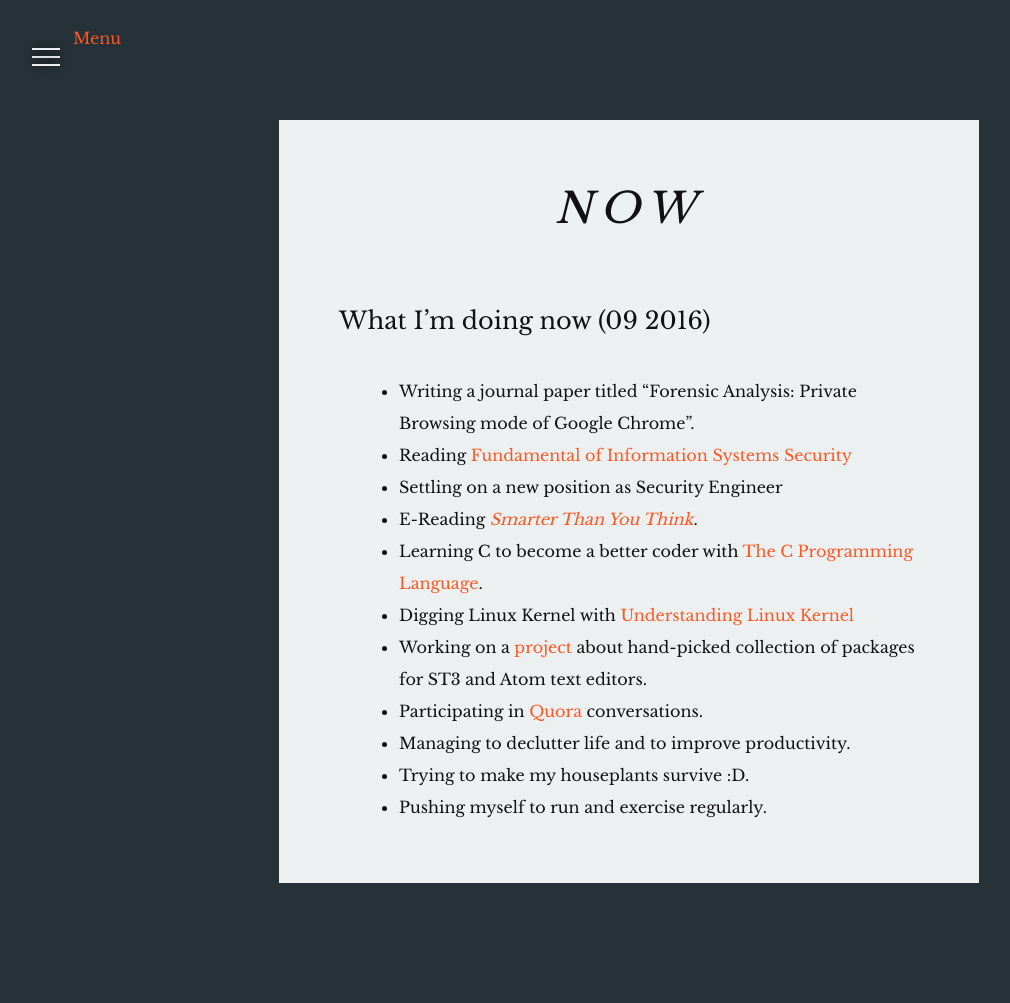
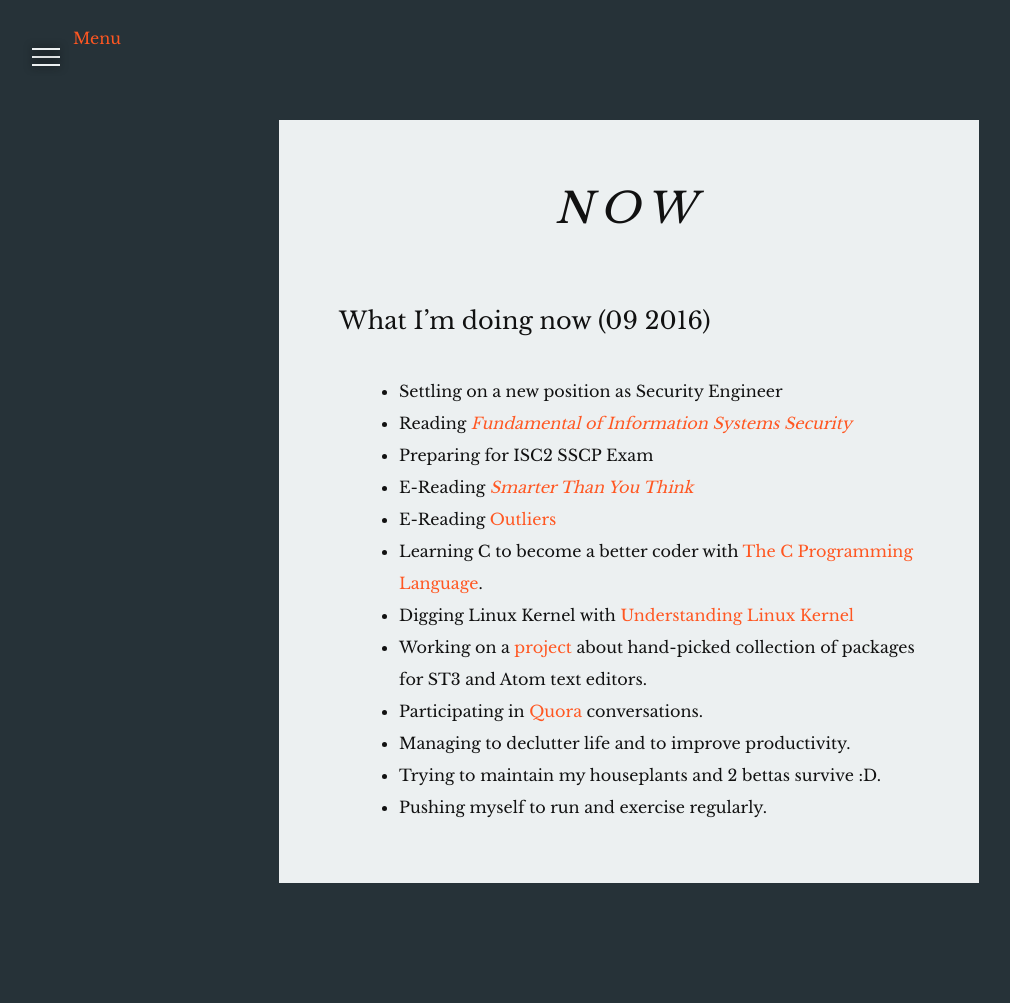
Before and after one commit to aungthurhahein/aungthurhahein.github.com, a Jekyll site: the page built from now.md, in a window 1280 px wide. Shown: the whole page, without its empty margins (11-1021 px from the left). Built offline with Jekyll 4.4.1, drawn with Linux system fonts in a browser that asks for light colours; nearby versions of some CDN libraries.

Commit message:
update about and now

```diff
--- a/now.md
+++ b/now.md
@@ -6,14 +6,15 @@ permalink: /now/
 
 # What I'm doing now ({{ site.time | date: '%m'}} 2016)
 
-* Writing a journal paper titled "Forensic Analysis: Private Browsing mode of Google Chrome".
-* Reading [Fundamental of Information Systems Security](http://www.jblearning.com/catalog/9781284031621/)
 * Settling on a new position as Security Engineer
-* E-Reading <a href="http://smarterthanyouthink.net/book/">*Smarter Than You Think*</a>.
-* Learning C to become a better coder with <a href="https://www.goodreads.com/book/show/515601.The_C_Programming_Language">The C Programming Language<a/>.
+* Reading [*Fundamental of Information Systems Security*](http://www.jblearning.com/catalog/9781284031621/)
+* Preparing for ISC2 SSCP Exam
+* E-Reading [*Smarter Than You Think*](http://smarterthanyouthink.net/book/)
+* E-Reading [Outliers](http://gladwell.com/outliers/)
+* Learning C to become a better coder with [The C Programming Language](https://www.goodreads.com/book/show/515601.The_C_Programming_Language).
 * Digging Linux Kernel with [Understanding Linux Kernel](http://www.amazon.com/Understanding-Linux-Kernel-Third-Edition/dp/0596005652)
-* Working on a <a href="http://st3-atom.github.io/" target="_blank">project</a> about hand-picked collection of packages for ST3 and Atom text editors.
-* Participating in <a href="https://www.quora.com/profile/Aung-Thu-Rha-Hein" target="_blank">Quora</a> conversations.
+* Working on a [project](http://st3-atom.github.io/) about hand-picked collection of packages for ST3 and Atom text editors.
+* Participating in [Quora](https://www.quora.com/profile/Aung-Thu-Rha-Hein) conversations.
 * Managing to declutter life and to improve productivity.
-* Trying to make my houseplants survive :D.
+* Trying to maintain my houseplants and 2 bettas survive :D.
 * Pushing myself to run and exercise regularly.
```
Also changed, not shown: _drafts/ubervscar.md (added, +27 -0 lines), about.md (+1 -1 lines).
